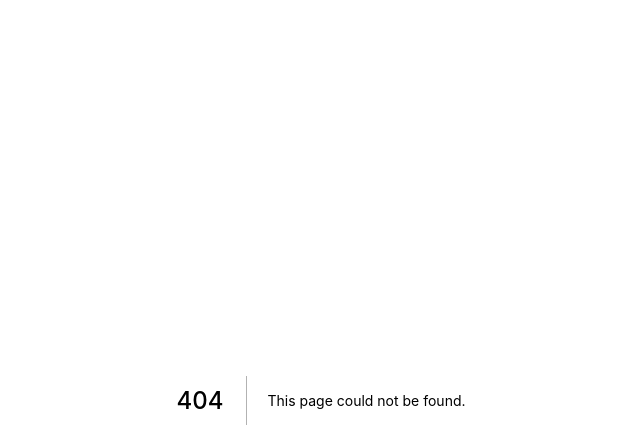
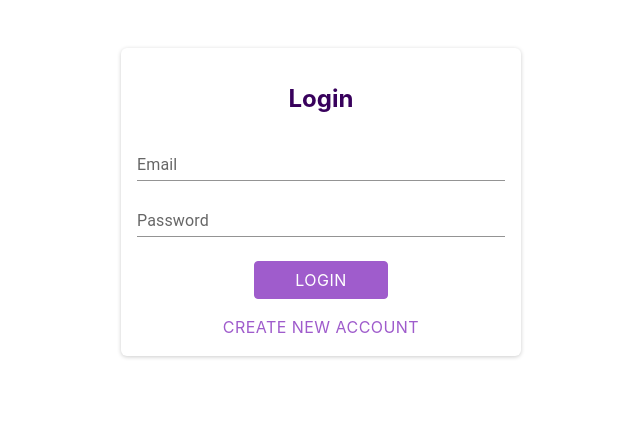
Before and after one commit to ShadrackAdwera/ts-tickets, a Next.js app in the folder client/: page /auth in a window 1280 px wide. Before the commit this address had no page. Shown: the top 448 px of the page, without its empty margins (319-959 px from the left). Built offline with nearby package versions, Linux system fonts and the light colour scheme.

Commit message:
create auth form

```diff
--- /dev/null
+++ b/client/components/auth-form.js
@@ -0,0 +1,37 @@
+import { TextField, Button } from '@mui/material';
+import { useState } from "react";
+import classes from "./auth-form.module.css";
+
+function AuthForm() {
+  const [isLogin, setIsLogin] = useState(true);
+
+  function switchAuthModeHandler() {
+    setIsLogin((prevState) => !prevState);
+  }
+
+  const submitHandler = () => {}
+
+  return (
+    <section className={classes.auth}>
+      <h1>{isLogin ? "Login" : "Sign Up"}</h1>
+      <form onSubmit={submitHandler}>
+         <div className={classes.control}>
+            <TextField label='Email' type='email' fullWidth variant='standard'/>
+         </div>
+         <div className={classes.control}>
+            <TextField label='Password' type='password' fullWidth variant='standard'/>
+         </div>
+        <div className={classes.actions}>
+          <Button>{isLogin ? "Login" : "Create Account"}</Button>
+          <Button type="button"
+            className={classes.toggle}
+            onClick={switchAuthModeHandler}>
+             {isLogin ? "Create new account" : "Login with existing account"}
+          </Button>
+        </div>
+      </form>
+    </section>
+  );
+}
+
+export default AuthForm;
--- /dev/null
+++ b/client/components/auth-form.module.css
@@ -0,0 +1,71 @@
+.auth {
+    margin: 3rem auto;
+    width: 95%;
+    max-width: 25rem;
+    border-radius: 6px;
+    box-shadow: 0 1px 4px rgba(0, 0, 0, 0.2);
+    padding: 1rem;
+    text-align: center;
+  }
+
+  .auth h1 {
+    text-align: center;
+    color: #38015c;
+  }
+
+  .control {
+    margin-bottom: 0.5rem;
+  }
+
+  /* .control label {
+    display: block;
+    color: white;
+    font-weight: bold;
+    margin-bottom: 0.5rem;
+  } */
+
+  /* .control input {
+    font: inherit;
+    background-color: #f1e1fc;
+    color: #38015c;
+    border-radius: 4px;
+    border: 1px solid white;
+    width: 100%;
+    text-align: left;
+    padding: 0.25rem;
+  } */
+
+  .actions {
+    margin-top: 1.5rem;
+    display: flex;
+    flex-direction: column;
+    align-items: center;
+  }
+
+  .actions button {
+    cursor: pointer;
+    font: inherit;
+    color: white;
+    background-color: #9f5ccc;
+    border: 1px solid #9f5ccc;
+    border-radius: 4px;
+    padding: 0.5rem 2.5rem;
+  }
+
+  .actions button:hover {
+    background-color: #873abb;
+    border-color: #873abb;
+  }
+
+  .actions .toggle {
+    margin-top: 1rem;
+    background-color: transparent;
+    color: #9f5ccc;
+    border: none;
+    padding: 0.15rem 1.5rem;
+  }
+
+  .actions .toggle:hover {
+    background-color: transparent;
+    color: #ae82cc;
+  }
--- a/client/package.json
+++ b/client/package.json
@@ -8,6 +8,9 @@
     "lint": "next lint"
   },
   "dependencies": {
+    "@emotion/react": "^11.7.1",
+    "@emotion/styled": "^11.6.0",
+    "@mui/material": "^5.3.1",
     "next": "12.0.8",
     "react": "17.0.2",
     "react-dom": "17.0.2"
--- /dev/null
+++ b/client/pages/auth.js
@@ -0,0 +1,8 @@
+import React from 'react';
+import AuthForm from '../components/auth-form';
+
+const Auth = () => {
+  return <AuthForm />
+};
+
+export default Auth;
```
Also changed, not shown: client/.babelrc (added), client/.eslintrc.json, 1 other file (tests, documents, lock files or other folders).
